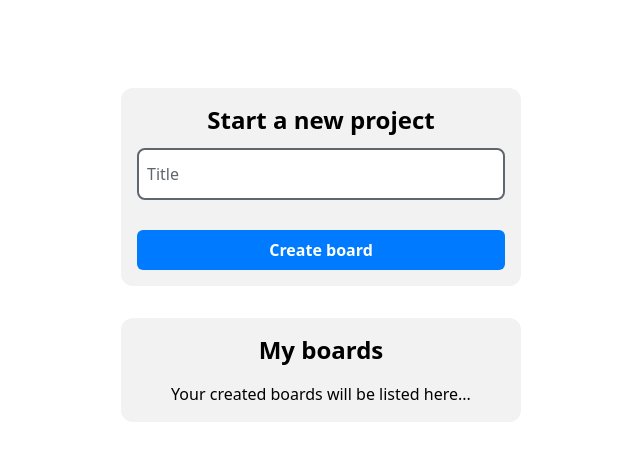
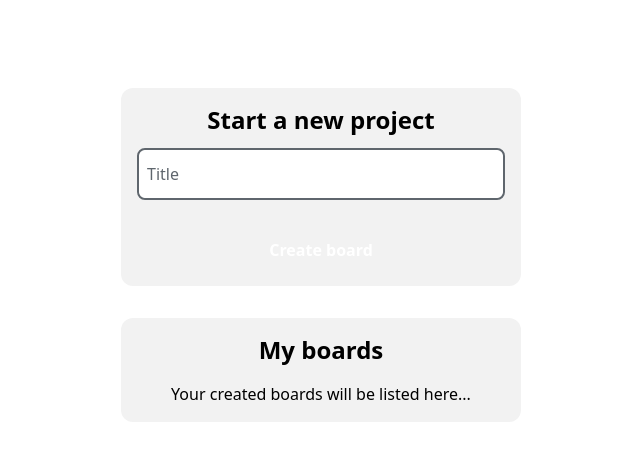
Before and after one commit to Cody06/Portfolio, a Next.js app: page /workboard in a window 1280 px wide. Shown: the top 460 px of the page, without its empty margins (319-959 px from the left). Built offline with nearby package versions, Linux system fonts and the light colour scheme.

Commit message:
Replace color blue-110 with blue-500 (tailwind default)

```diff
--- a/src/components/projects/Workboard/CreateBoard.tsx
+++ b/src/components/projects/Workboard/CreateBoard.tsx
@@ -20,7 +20,7 @@ export default function CreateBoard() {
                 onChange={(e) => setBoardTitle(e.target.value)}
             />
             <button
-                className="mt-2 bg-blue-100b rounded-md p-2 font-bold text-white"
+                className="mt-2 bg-blue-500 rounded-md p-2 font-bold text-white"
                 disabled={!boardTitle}
                 onClick={() => {
                     createBoard(boardTitle);
--- a/src/components/projects/Workboard/MyBoard/components/CreateColumnModal.tsx
+++ b/src/components/projects/Workboard/MyBoard/components/CreateColumnModal.tsx
@@ -33,7 +33,7 @@ export default function CreateColumnModal({ boardId, isOpen, requestClose }: Pro
                         onChange={handleChange}
                     />
                     <button
-                        className={`w-max p-2 text-white bg-blue-100b rounded-md
+                        className={`w-max p-2 text-white bg-blue-500 rounded-md
                             ${!title ? 'opacity-25' : 'hover:brightness-90 active:brightness-75'} `}
                         disabled={!title}
                         onClick={() => {
--- a/src/components/projects/Workboard/MyBoard/components/NewCardInput.tsx
+++ b/src/components/projects/Workboard/MyBoard/components/NewCardInput.tsx
@@ -27,7 +27,7 @@ export default function NewCardInput({ boardId, columnId, setShowCreateCard }: P
             />
             <div className="flex gap-x-2">
                 <button
-                    className={`w-full text-white bg-blue-100b rounded-md ${
+                    className={`w-full text-white bg-blue-500 rounded-md ${
                         !text ? 'opacity-25' : 'hover:brightness-90 active:brightness-75'
                     }`}
                     disabled={!text}
```
